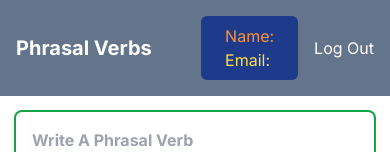
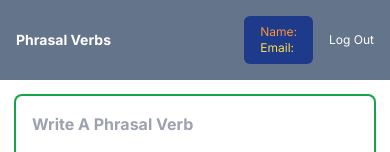
Before and after one commit to BekzatKali/phrasalverbs, a Next.js app: page /dashboard in a window 390 px wide. Shown: the top 152 px of the page. Built offline with nearby package versions, Linux system fonts and the light colour scheme; no server answers.

Commit message:
made responsive

```diff
--- a/src/app/components/FormWrapper.tsx
+++ b/src/app/components/FormWrapper.tsx
@@ -40,7 +40,6 @@ const FormWrapper = () => {
 
       if (phrasalVerbs) {
         setPhrasalVerbs(phrasalVerbs);
-        console.log('PhrasalVerbs fetched successfully')
       }
 
     } catch (err) {
--- a/src/app/components/Navbar.tsx
+++ b/src/app/components/Navbar.tsx
@@ -6,42 +6,24 @@ import { signOut } from 'next-auth/react'
 import { useSession } from 'next-auth/react'
 
 const Navbar = () => {
-
   const {data: session} = useSession();
 
   return (
     <div className='bg-slate-500 mb-4'>
         <div className='flex justify-between items-center max-w-[1280px] mx-auto px-4 py-4'>
-            <Link className='hover:text-yellow-200 text-white duration-300 font-bold text-xl' href='/'>
+            <Link className='hover:text-yellow-200 text-white duration-300 font-bold text-xl max-sm:text-sm' href='/'>
                 Phrasal Verbs
             </Link>
-            {/* <nav className='max-md:hidden'>
-                <ul className='flex items-center gap-8'>
-                    <li>
-                        <Link className='hover:text-yellow-200 text-white  duration-300' href='/'>Home</Link>
-                    </li>
-                    <li>
-                        <Link className='hover:text-yellow-200 text-white  duration-300' href='/about'>About</Link>
-                    </li>
-                    <li>
-                        <Link className='hover:text-yellow-200 text-white  duration-300' href='/benefits'>Benefits</Link>
-                    </li>
-                    <li>
-                        <Link className='hover:text-yellow-200 text-white  duration-300' href='/contactus'>Contact Us</Link>
-                    </li>
-                </ul>
-            </nav> */}
             <div className='flex gap-4 items-center'>
-                <div className='text-white bg-blue-900 px-6 py-2 rounded-md'>
-                    <p>
+                <div className='text-white bg-blue-900 px-6 py-2 rounded-md max-sm:px-4 max-sm:py-2'>
+                    <p className='max-sm:text-xs max-[500px]:flex flex-col'>
                     <span className='text-orange-400'>Name: </span> <span className='text-yellow-300'>{session?.user?.name}</span>
                     </p>
-                    <p>
+                    <p className='max-sm:text-xs max-[500px]:flex flex-col'>
                     <span className='text-yellow-300'>Email:</span> <span className='text-orange-400'>{session?.user?.email}</span>
                     </p>
                 </div>
-                {/* <Link href='/login' className='hover:text-yellow-200 text-white  duration-300'>Login</Link> */}
-                <button onClick={() => signOut({ redirect: true, callbackUrl: '/' })} className='hover:text-yellow-200  text-white duration-300'>Log Out</button>
+                <button onClick={() => signOut({ redirect: true, callbackUrl: '/' })} className='hover:text-yellow-200 max-sm:text-xs  text-white duration-300'>Log Out</button>
             </div>
         </div>
     </div>
--- a/src/app/components/PhrasalVerb.tsx
+++ b/src/app/components/PhrasalVerb.tsx
@@ -17,7 +17,6 @@ const PhrasalVerb = ({verb, example, id, updatePhrasalVerbs}: FormProps) => {
   const [edited, setEdited] = useState<boolean>(false);
   const {data: session} = useSession();
   const userEmail = session?.user?.email
-  console.log('phrasalverb', id)
 
   const removePhrasalVerb = async () => {
     const res = await fetch(`/api/phrasalVerbs?id=${id}`, {
```
